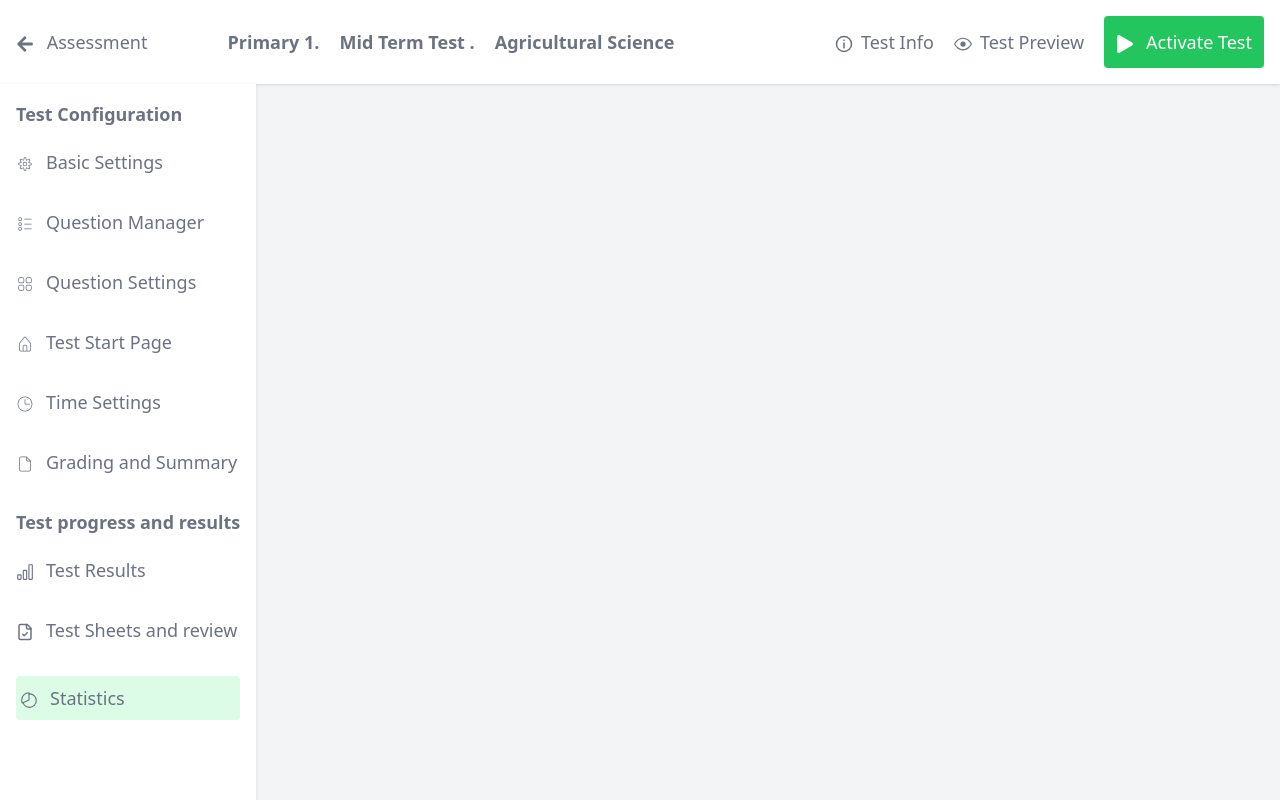
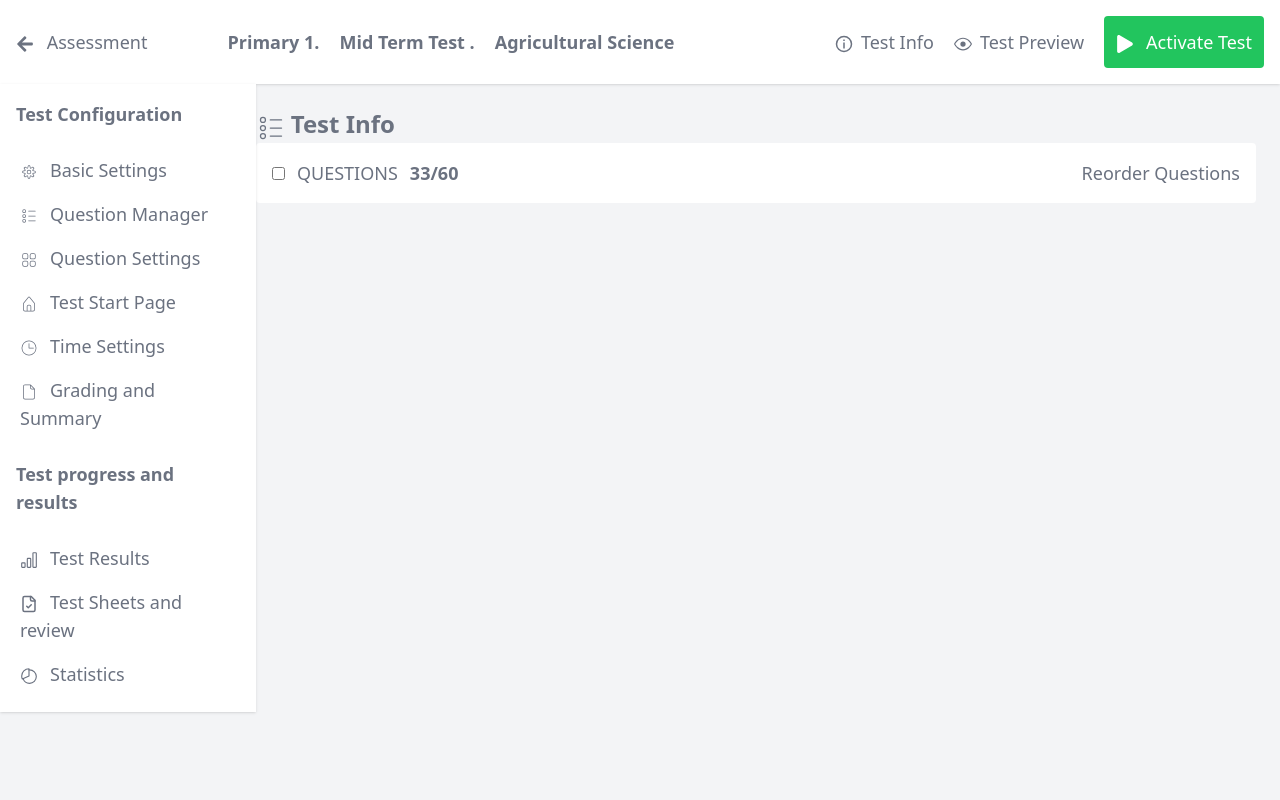
Before and after one commit to samueltuoyo15/Student-Management-Dahsboard, a React (Vite) app: page /ProductManagerPage in a window 1280 px wide. Built offline with nearby package versions, Linux system fonts and the light colour scheme.

Commit message:
working on the product manager page

```diff
--- a/src/Components/Aside.tsx
+++ b/src/Components/Aside.tsx
@@ -1,51 +1,42 @@
-import {CiHome, CiSettings, CiFileOn, CiClock2, CiCircleList, CiGrid41} from 'react-icons/ci'
-import {LuFileCheck} from 'react-icons/lu'
-import {IoPieChartOutline} from 'react-icons/io5'
-import {BsBarChart} from 'react-icons/bs'
-import {NavLink} from 'react-router-dom'
-function Aside(){
-  return(
-    <aside className="select-none fixed top-26 left-0 h-full w-62 bg-white p-4 shadow text-gray-500 text-lg">
-     <h2 className="font-bold mb-5 text-lg">Test Configuration</h2>
-      <NavLink className="block mb-8">
-        <CiSettings className="inline mr-3" />
-        <span>Basic Settings</span>
-      </NavLink>
-       <NavLink to="/ProductManagerPage" className="block mb-8">
-        <CiCircleList className="inline mr-3" />
-        <span>Question Manager</span>
-      </NavLink>
-        <NavLink className="block mb-8">
-        <CiGrid41 className="inline mr-3 " />
-        <span>Question Settings</span>
-      </NavLink>
-       <NavLink className="block mb-8">
-        <CiHome className="inline mr-3" />
-        <span>Test Start Page</span>
-      </NavLink>
-       <NavLink className="block mb-8">
-        <CiClock2 className="inline mr-3" />
-        <span>Time Settings</span>
-      </NavLink>
-        <NavLink className="block mb-8">
-        <CiFileOn className="inline mr-3" />
-        <span>Grading and Summary</span>
-      </NavLink>
-      <h2 className="font-bold mb-5 text-lg">Test progress and results </h2>
-       <NavLink className="block mb-8 mt-4">
-        <BsBarChart className="inline mr-3" />
-        <span>Test Results</span>
-      </NavLink>
-       <NavLink className="block mb-8">
-        <LuFileCheck className="inline mr-3" />
-        <span>Test Sheets and review</span>
-      </NavLink>
-        <NavLink to="/" className="block mb-8 bg-green-100 py-2 px-1 rounded">
-        <IoPieChartOutline className="inline mr-3" />
-        <span>Statistics</span>
-      </NavLink>
+import { CiHome, CiSettings, CiFileOn, CiClock2, CiCircleList, CiGrid41 } from 'react-icons/ci'
+import { LuFileCheck } from 'react-icons/lu'
+import { IoPieChartOutline } from 'react-icons/io5'
+import { BsBarChart } from 'react-icons/bs'
+import { Link } from 'react-router-dom'
+
+function Aside() {
+  const navLinks = [
+    { to: '/', icon: CiSettings, label: 'Basic Settings' },
+    { to: '/ProductManagerPage', icon: CiCircleList, label: 'Question Manager' },
+    { to: '/', icon: CiGrid41, label: 'Question Settings' },
+    { to: '/', icon: CiHome, label: 'Test Start Page' },
+    { to: '/', icon: CiClock2, label: 'Time Settings' },
+    { to: '/', icon: CiFileOn, label: 'Grading and Summary' },
+    { sectionTitle: 'Test progress and results', extraClass: 'mt-5' },
+    { to: '/', icon: BsBarChart, label: 'Test Results', extraClass: 'mt-4' },
+    { to: '/', icon: LuFileCheck, label: 'Test Sheets and review' },
+    { to: '/', icon: IoPieChartOutline, label: 'Statistics' },
+  ]
+
+  return (
+    <aside className="font-sans select-none float-left w-64 h-max bg-white p-4 shadow text-gray-500 text-lg">
+      <h2 className="font-bold mb-5 text-lg">Test Configuration</h2>
+      {navLinks.map((link, index) =>
+        link.sectionTitle ? (
+          <h2 key={index} className={`font-bold mb-5 text-lg ${link.extraClass}`}>{link.sectionTitle}</h2>
+        ) : (
+          <Link
+            key={index}
+            to={link.to}
+            className="block py-2 px-1 rounded hover:bg-green-100"
+          >
+            <link.icon className="inline mr-3" />
+            <span>{link.label}</span>
+          </Link>
+        )
+      )}
     </aside>
-   )
+  )
 }
 
 export default Aside
--- a/src/Components/Dashboard.tsx
+++ b/src/Components/Dashboard.tsx
@@ -6,7 +6,7 @@ import ProgressBar from "@ramonak/react-progress-bar"
 
 function Dashboard(){
   return(
-    <main className="select-none fixed left-56 z-10 p-4 text-gray-500 text-lg">
+    <main className="font-sans select-none fixed left-60 z-10 p-4 text-gray-500 text-lg">
       <IoPieChartOutline className="text-2xl font-bold inline ml-2 mr-2" />
       <span className="font-bold text-2xl">Class Performance Statistics</span>
       <div className="grid p-4 grid-cols-3 gap-5">
--- a/src/Components/Header.tsx
+++ b/src/Components/Header.tsx
@@ -3,7 +3,7 @@ import {GrCircleInformation} from 'react-icons/gr'
 import {GoEye} from 'react-icons/go'
 function Header(){
   return(
-    <header className="w-full select-none z-10 bg-white p-4 text-gray-500 flex justify-between items-center shadow text-lg">
+    <header className="font-sans w-full select-none z-10 bg-white p-4 text-gray-500 flex justify-between items-center shadow text-lg">
       <div>
         <FaArrowLeft className="inline mr-2" /> <span className="mr-20">Assessment</span>
         <span className="mr-5 font-bold">Primary 1.</span>
--- a/src/Pages/ProductManagerPage.tsx
+++ b/src/Pages/ProductManagerPage.tsx
@@ -1,10 +1,21 @@
 import Header from '../Components/Header'
 import Aside from '../Components/Aside'
+import {CiCircleList} from 'react-icons/ci'
 function ProductManagerPage(){
   return(
     <>
     <Header />
     <Aside />
+   <section className="font-sans select-none w-8/12 z-10 p-6 text-gray-500 text-lg w-full">
+    <div>
+    <CiCircleList className="inline text-3xl" /> <span className="font-bold text-2xl">Test Info</span>
+    </div>
+    <div className="block bg-white p-4 w-auto rounded flex justify-between items-center">
+    <div><input type="checkbox" className="text-lg mr-3" /><span className="mr-3">QUESTIONS</span><span className="font-bold">33/60</span></div>
+    <div>Reorder Questions</div>
+   </div>
+ </section>
+
     </>
    )
 }
```
